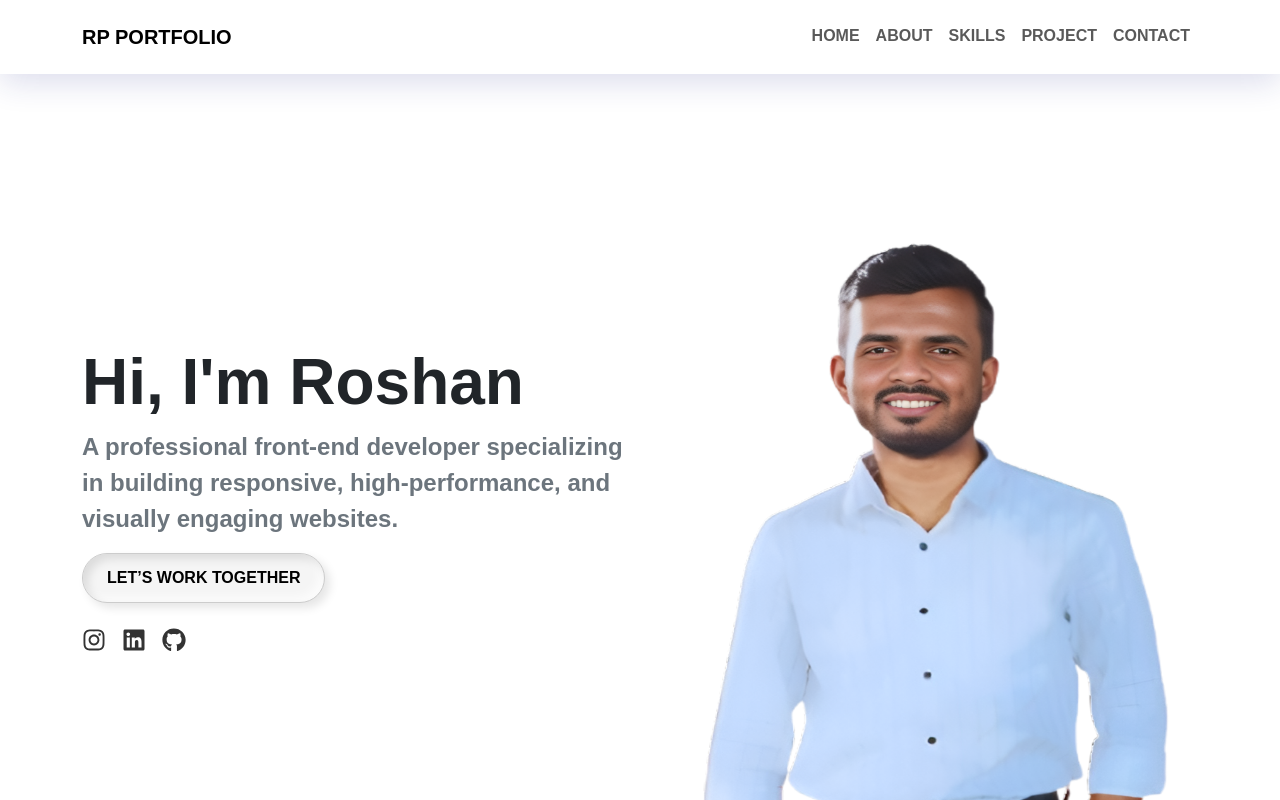
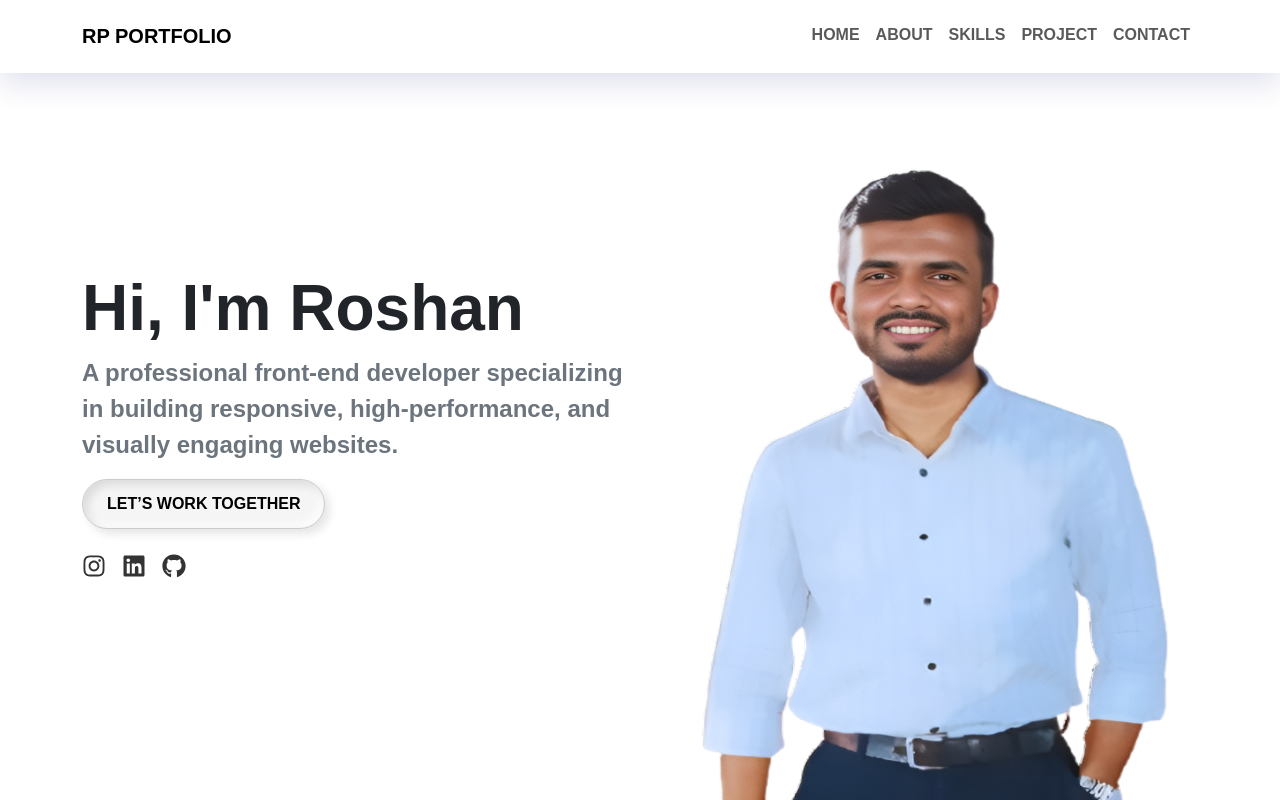
Before and after one commit to roshan773/rp-portfolio, a React (Vite) app: page / in a window 1280 px wide. Shown: the top 800 px of the page. Built offline with nearby package versions, Linux system fonts and the light colour scheme; no server answers.

Commit message:
Generated navigation sticky

```diff
--- a/src/Components/Navigation.jsx
+++ b/src/Components/Navigation.jsx
@@ -1,34 +1,22 @@
 import Container from 'react-bootstrap/Container';
 import Nav from 'react-bootstrap/Nav';
 import Navbar from 'react-bootstrap/Navbar';
-// import { IoMoon, IoSunnySharp } from 'react-icons/io5';
-// import { FaBars, FaRegMoon, FaRegSun, FaTimes } from 'react-icons/fa';
-import "./Navigation.css"
+import "./Navigation.css";
 
 const Navigation = () => {
-
   return (
     <>
-      <Navbar expand="lg" className="bg-body-dark nav top-fixed" style={{
-        top: 0,
-        position: "sticky",
-        width: "100%",
+      <Navbar expand="lg" className="bg-body-dark fixed-top nav" style={{
         zIndex: 1050,
         boxShadow: "0 8px 32px 0 rgba(31, 38, 135, 0.16)",
         backdropFilter: "blur(10px)",
         WebkitBackdropFilter: "blur(10px)",
-        border: "1px solid rgba(255, 255, 255, 0.18)",
-        padding: "15px 0",
+        borderBottom: "1px solid rgba(255, 255, 255, 0.18)",
+        padding: "15px 0"
       }}>
         <Container>
-          <Navbar.Brand href="#navigation" id='navigation' className='fw-bold'>RP PORTFOLIO</Navbar.Brand>
-          <Navbar.Toggle
-            aria-controls="navbar"
-            style={{
-              border: "none",
-            }}
-          >
-          </Navbar.Toggle>
+          <Navbar.Brand href="#navigation" id="navigation" className="fw-bold">RP PORTFOLIO</Navbar.Brand>
+          <Navbar.Toggle aria-controls="navbar" style={{ border: "none" }} />
           <Navbar.Collapse id="basic-navbar-nav">
             <Nav className="w-100 d-flex justify-content-end">
               <Nav.Link className='fw-bold nav-links' href="#home">HOME</Nav.Link>
@@ -41,7 +29,7 @@ const Navigation = () => {
         </Container>
       </Navbar>
     </>
-  )
+  );
 }
 
-export default Navigation
+export default Navigation;
```
